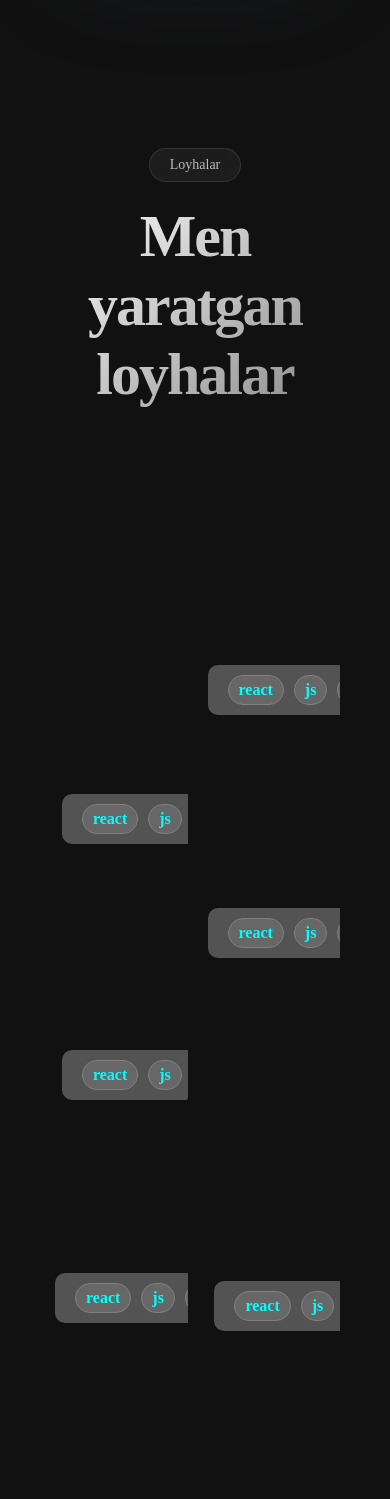
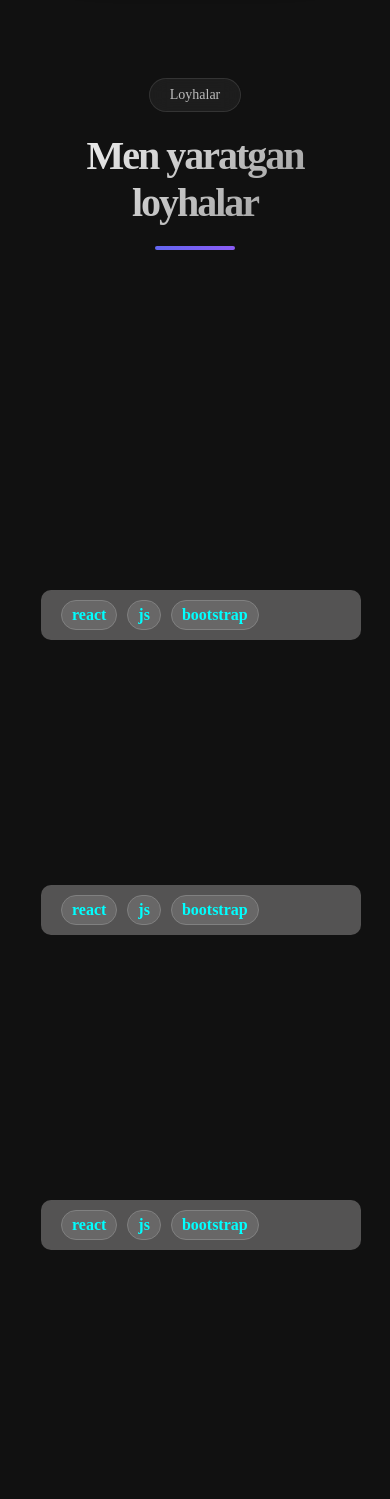
Before and after one commit to javoxircoding/myportfolio, a React (Vite) app: page / in a window 390 px wide. Shown: the part 5480-6979 px from the top of the page. Built offline with nearby package versions, Linux system fonts and the light colour scheme.

Commit message:
project tugadi

```diff
--- a/src/components/Project.module.css
+++ b/src/components/Project.module.css
@@ -29,7 +29,13 @@ section {
     margin: 0;
     letter-spacing: -2px;
 }
-
+.titleUnderline{
+    width: 80px;
+    height: 4px;
+    background: linear-gradient(90deg, #6366f1 0%, #8b5cf6 100%);
+    margin: 20px auto 0;
+    border-radius: 2px;
+}
 .bentoGrid {
     display: grid;
     grid-template-columns: repeat(8, 1fr);
@@ -328,5 +334,65 @@ section {
     }
 }
 @media (max-width: 750px){
+    .bentoGrid{
+        grid-template-columns: 1fr;
+        padding: 0px 10%;
+    }
+    :is(.card1, .card2, .card3, .card4, .card5, .card6, .card7){
+        height: 300px;
+    }
+    :is(.card1, .card2, .card3, .card4, .card5, .card6, .card7) .someInfa{
+        left: 6%;
+        margin: 0;
+    }
+    :is(.card1, .card2, .card3, .card4, .card5, .card6, .card7) .hoverEfect{
+        margin: 0;
+        top: 18%;
+        left: 10%;
+    }
+    .card1 {
+        grid-column: auto;
+        grid-row: auto;
+    }
+    .card2 {
+        grid-column: auto;
+        grid-row: auto;
+    }
+    .card3 {
+        grid-column: auto;
+        grid-row: auto;
+    }
+    .card4 {
+        grid-column: auto;
+        grid-row: auto;
+    }
+    .card5 {
+        grid-column: auto;
+        grid-row: auto;
 
+    }
+    .card6 {
+        grid-column: auto;
+        grid-row: auto;
+    }
+    .card7 {
+        grid-column: auto;
+        grid-row: auto;
+    }
 }
+@media (max-width: 500px){
+    .bentoGrid{
+        padding: 0 0;
+    }
+    .header h2{
+        font-size: 40px;
+    }
+}
+@media (max-width: 450px){
+    section{
+        padding: 80px 20px;
+    }
+    .someInfa{
+        left: -5%;
+    }
+}
--- a/src/components/Projects.jsx
+++ b/src/components/Projects.jsx
@@ -8,6 +8,7 @@ const Projects = () => {
       <div className={styles.header}>
         <span>Loyhalar</span>
         <h2>Men yaratgan loyhalar</h2>
+        <div className={styles.titleUnderline}></div>
       </div>
 
       <div className={styles.bentoGrid}>
```
